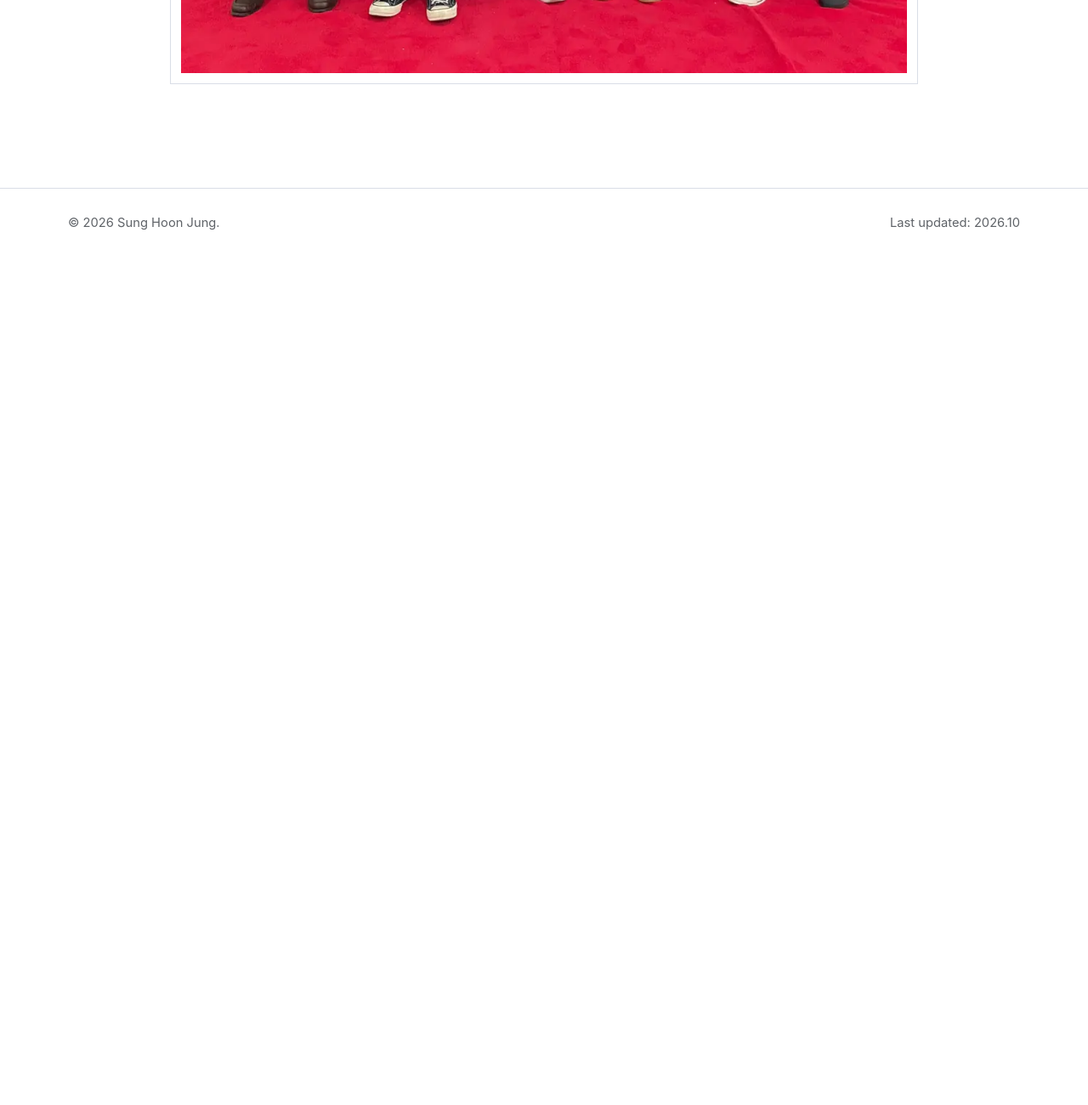
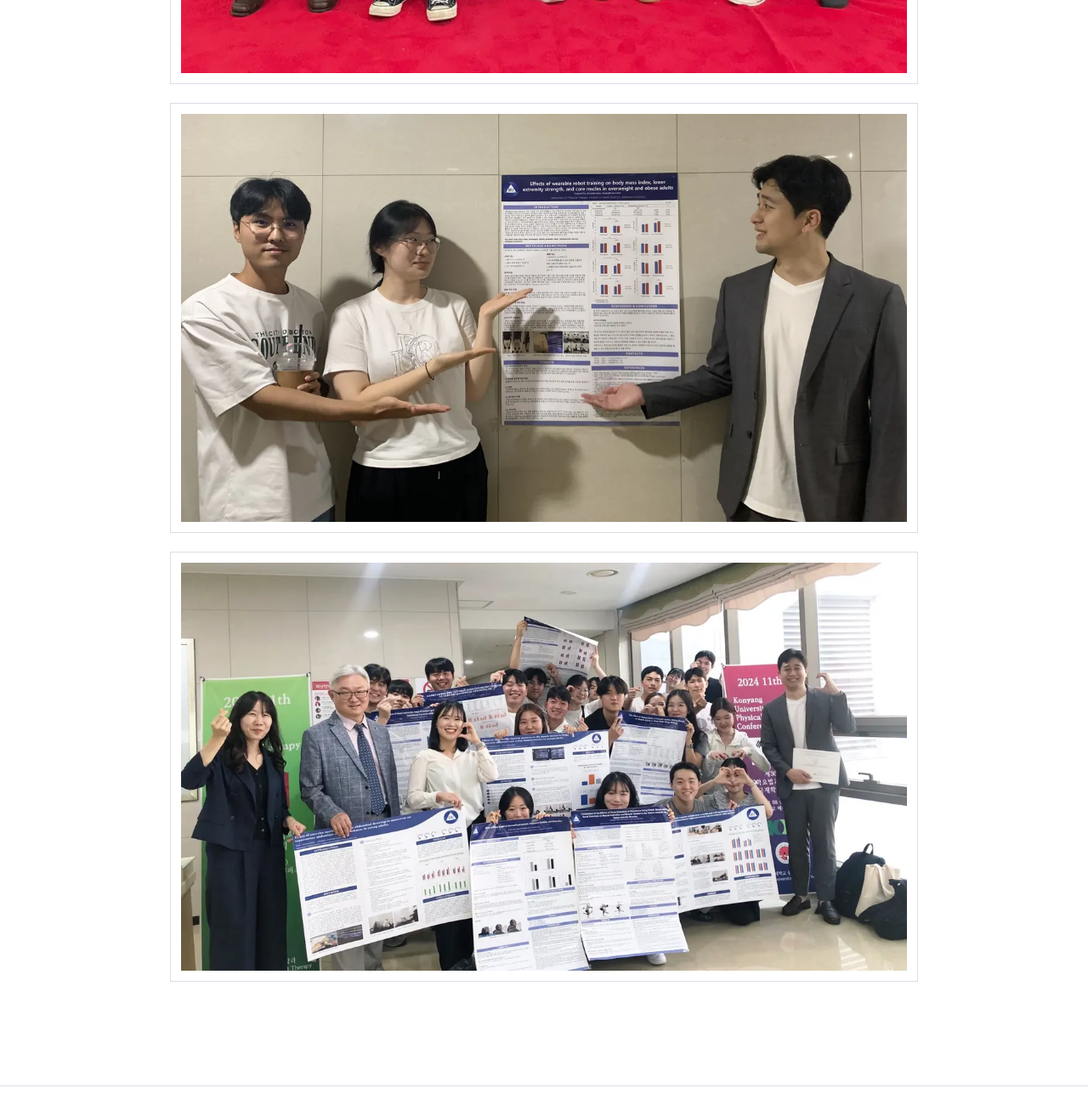
Before and after one commit to shjung66/shjung66.github.io, a plain HTML site: page photos.html in a window 1280 px wide. Shown: the part 3740-5040 px from the top of the page at 85% size. Before the commit the page ends 4043 px from the top, so only its background shows below. Drawn offline with Linux system fonts and the light colour scheme.

Commit message:
Photos: add two more 2024.09.07 photos
- Poster presentation and conference group photo, cropped to 16:9 to drop
  the empty wall and ceiling; small sRGB WebP without metadata
- CSS: .photo-16x9 frame for full-row cards

Co-Authored-By: Claude Opus 5.5 <noreply@anthropic.com>
Claude-Session: https://claude.ai/code/session_01MFbgvMt9QEstDZk38xNsny

```diff
--- a/assets/css/styles.css
+++ b/assets/css/styles.css
@@ -953,6 +953,10 @@ th {
   aspect-ratio: 1 / 1;
 }
 
+.photo-card.photo-16x9 img {
+  aspect-ratio: 16 / 9;
+}
+
 .external-link-group {
   margin: -20px 0 34px;
 }
--- a/photos.html
+++ b/photos.html
@@ -69,6 +69,14 @@
           <div class="photo-card photo-wide photo-square">
             <img src="assets/img/gallery/2024-09-07/thumbs/seminar-2024-09-07-01-thumb.webp" alt="Lab photo, 2024.09.07" loading="lazy" decoding="async" width="480" height="480" />
           </div>
+
+          <div class="photo-card photo-wide photo-16x9">
+            <img src="assets/img/gallery/2024-09-07/thumbs/seminar-2024-09-07-02-thumb.webp" alt="Lab photo, 2024.09.07" loading="lazy" decoding="async" width="480" height="270" />
+          </div>
+
+          <div class="photo-card photo-wide photo-16x9">
+            <img src="assets/img/gallery/2024-09-07/thumbs/seminar-2024-09-07-03-thumb.webp" alt="Lab photo, 2024.09.07" loading="lazy" decoding="async" width="480" height="270" />
+          </div>
         </div>
       </section>
     </div>
```
Also changed, not shown: assets/img/gallery/2024-09-07/thumbs/seminar-2024-09-07-02-thumb.webp (added), assets/img/gallery/2024-09-07/thumbs/seminar-2024-09-07-03-thumb.webp (added).
